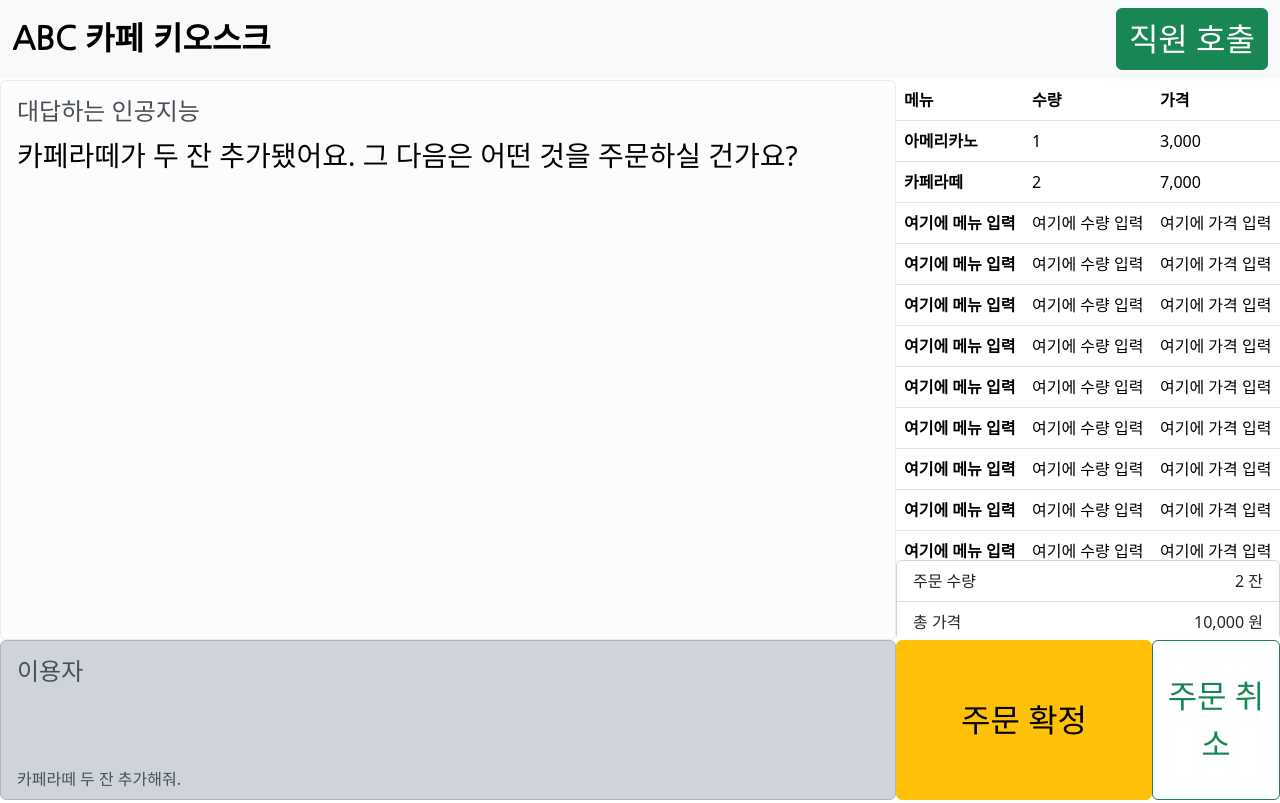
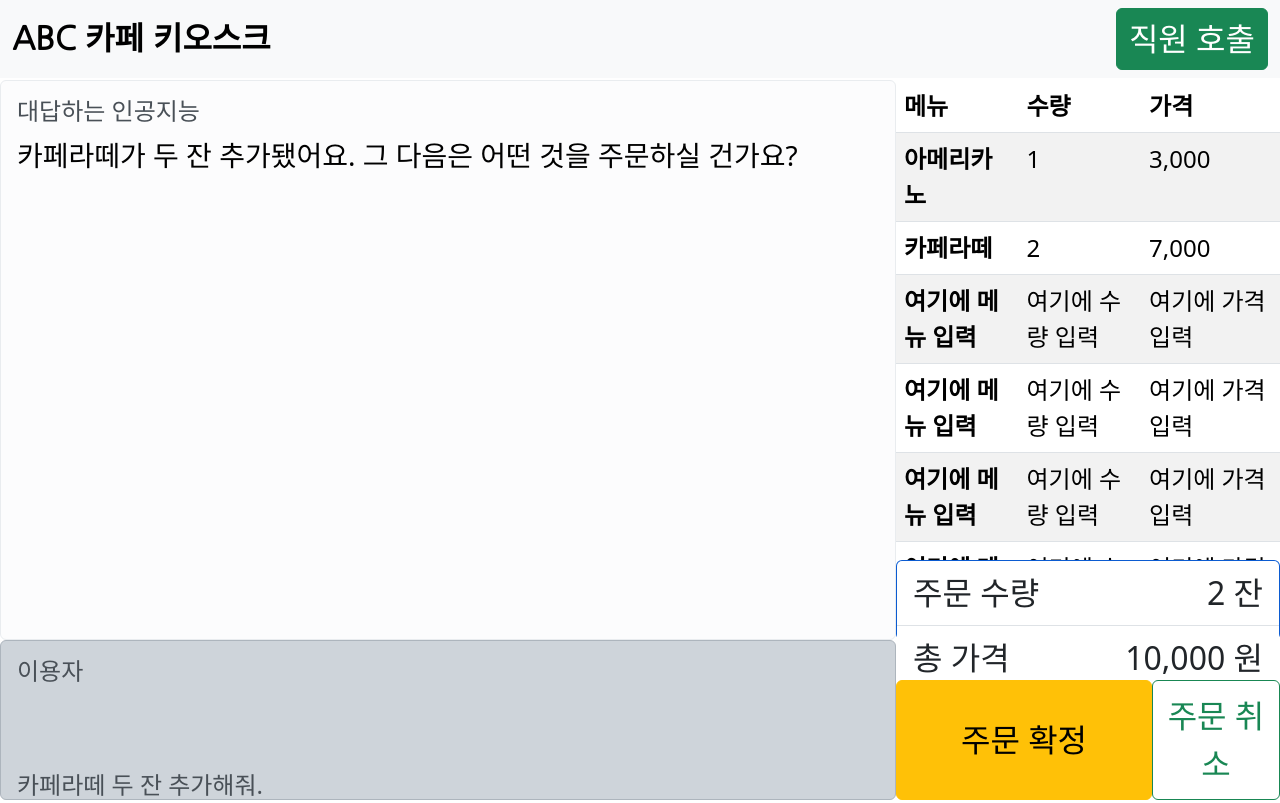
Before and after one commit to GYHGwangju/YHCurrentlyHTML, a plain HTML site: page purchasing_with_AI_making_with_bootstrap.html in a window 1280 px wide. Drawn offline with nearby package versions, Linux system fonts and the light colour scheme.

Commit message:
주문 목록 텍스트 크기 증가
v2

```diff
--- a/purchasing_with_AI_making_with_bootstrap.html
+++ b/purchasing_with_AI_making_with_bootstrap.html
@@ -74,7 +74,7 @@
     </div>
     <div class="alert alert-dark user-answer">
       <h4 class="alert-heading">이용자</h4>
-      <p class="user-answer">카페라떼 두 잔 추가해줘.</p>
+      <p class="user-answer" style="font-size: x-large;">카페라떼 두 잔 추가해줘.</p>
     </div>
     <!-- <div class="card border-secondary mb-3 order-list">
       <div class="card-header">주문 목록</div>
@@ -84,7 +84,7 @@
       </div>
     </div> -->
     <div class="bd-example m-0 border-0 order-list">
-        <table class="table table-hover">
+        <table class="table table-striped" style="font-size: x-large;">
           <thead>
           <tr>
             <th scope="col">메뉴</th>
@@ -124,47 +124,17 @@
                 <td>여기에 수량 입력</td>
                 <td>여기에 가격 입력</td>
             </tr>
-            <tr>
-                <th scope="row">여기에 메뉴 입력</th>
-                <td>여기에 수량 입력</td>
-                <td>여기에 가격 입력</td>
-            </tr>
-            <tr>
-                <th scope="row">여기에 메뉴 입력</th>
-                <td>여기에 수량 입력</td>
-                <td>여기에 가격 입력</td>
-            </tr>
-            <tr>
-                <th scope="row">여기에 메뉴 입력</th>
-                <td>여기에 수량 입력</td>
-                <td>여기에 가격 입력</td>
-            </tr>
-            <tr>
-                <th scope="row">여기에 메뉴 입력</th>
-                <td>여기에 수량 입력</td>
-                <td>여기에 가격 입력</td>
-            </tr>
-            <tr>
-                <th scope="row">여기에 메뉴 입력</th>
-                <td>여기에 수량 입력</td>
-                <td>여기에 가격 입력</td>
-            </tr>
-            <tr>
-                <th scope="row">여기에 메뉴 입력</th>
-                <td>여기에 수량 입력</td>
-                <td>여기에 가격 입력</td>
-            </tr>
           </div>
           </tbody>
         </table>
   </div>
-  <div class="card order-price">
-    <ul class="list-group list-group-flush">
+  <div class="card text-bg-primary mb-3 order-price">
+    <ul class="list-group list-group-flush" style="font-size: xx-large;">
       <li class="list-group-item d-flex justify-content-between">주문 수량 <span>2 잔</span></li>
       <li class="list-group-item d-flex justify-content-between">총 가격 <span>10,000 원</span></li>
     </ul>
   </div>
-  <button type="button" class="btn btn-warning" style="position:absolute; left:70%; bottom:0%; width: 20%; height: 20%; font-size: xx-large;">주문 확정</button>
-  <button type="button" class="btn btn-outline-success" style="position:absolute; left:90%; bottom:0%; width: 10%; height: 20%; font-size: xx-large;">주문 취소</button>
+  <button type="button" class="btn btn-warning" style="position:absolute; left:70%; bottom:0%; width: 20%; height: 15%; font-size: xx-large;">주문 확정</button>
+  <button type="button" class="btn btn-outline-success" style="position:absolute; left:90%; bottom:0%; width: 10%; height: 15%; font-size: xx-large;">주문 취소</button>
 </body>
 </html>
```
